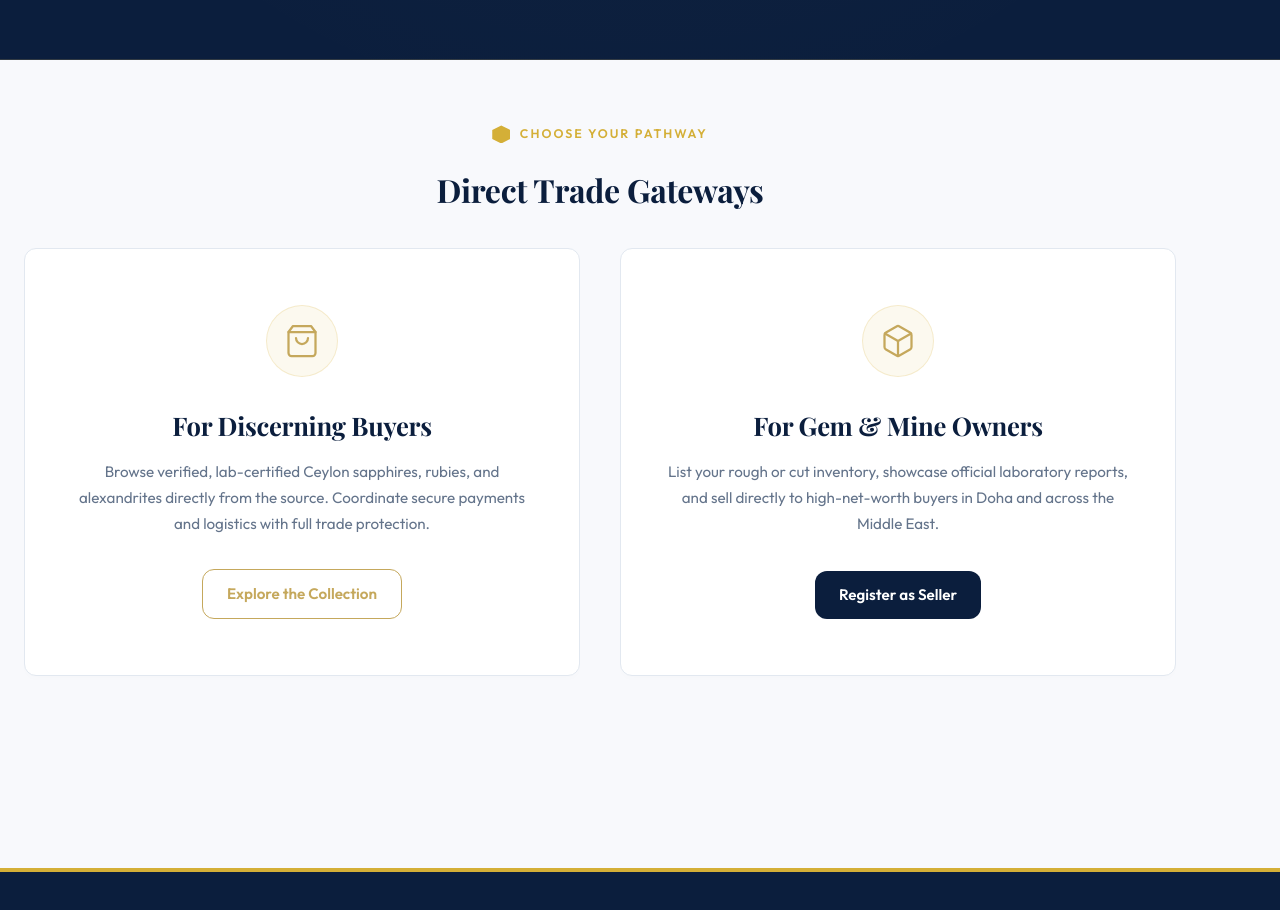
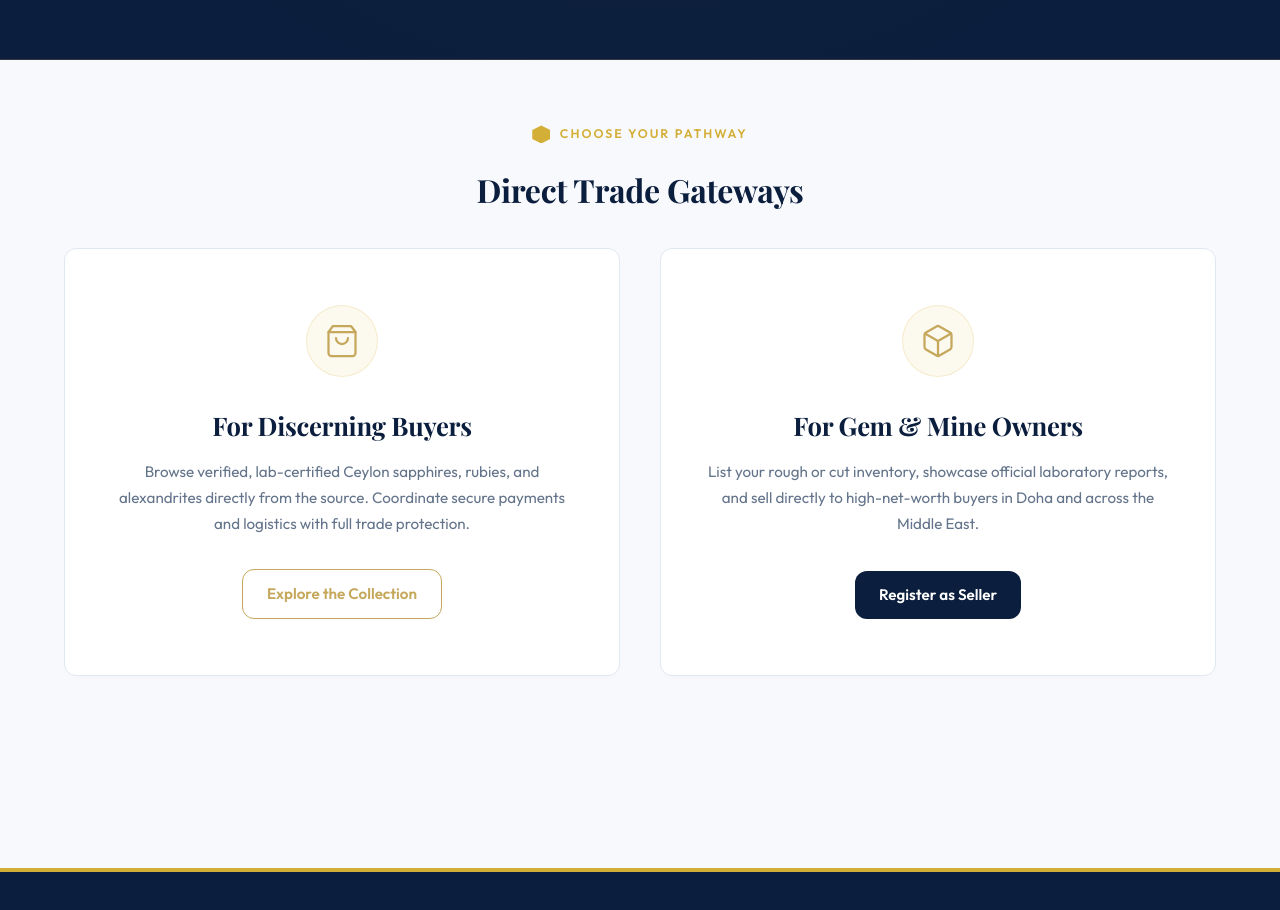
Before and after one commit to RBRB19454/ceylon-gem-souq, a React (Vite) app in the folder frontend/: page / in a window 1280 px wide. Shown: the part 3100-4010 px from the top of the page. Built offline with nearby package versions, Linux system fonts and the light colour scheme; no server answers; a web font is replaced by a local one.

Commit message:
create home page component for storefront interface

```diff
--- a/frontend/src/pages/Home.jsx
+++ b/frontend/src/pages/Home.jsx
@@ -378,7 +378,7 @@ export default function Home() {
       </section>
 
       {/* For Buyers / For Gem Owners Split Pathway */}
-      <section style={{ margin: '4rem 0' }}>
+      <section style={{ margin: '4rem auto' }}>
         <div style={{ textAlign: 'center', marginBottom: '2rem' }}>
           <span className="eyebrow" style={{ justifyContent: 'center', marginBottom: '0.75rem' }}>
             {language === 'en' ? 'Choose Your Pathway' : 'اختر مسارك'}
```
